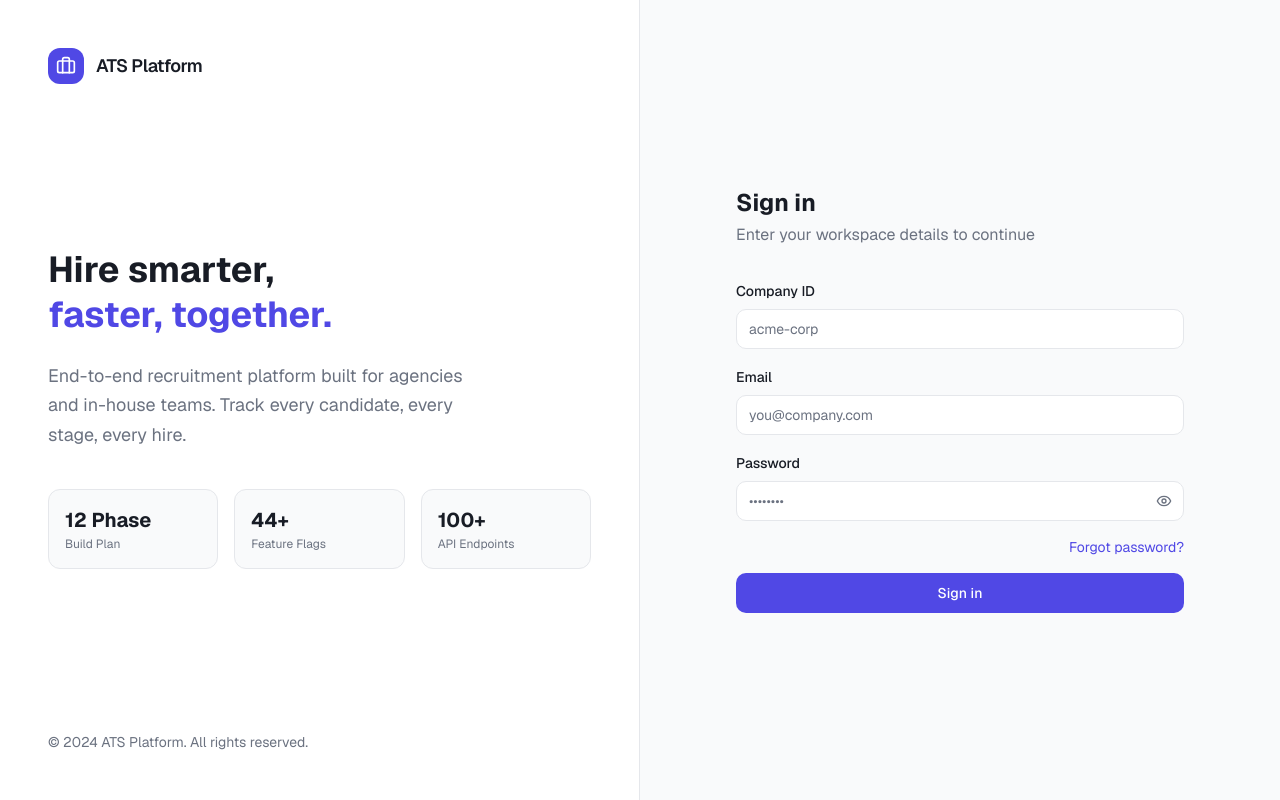
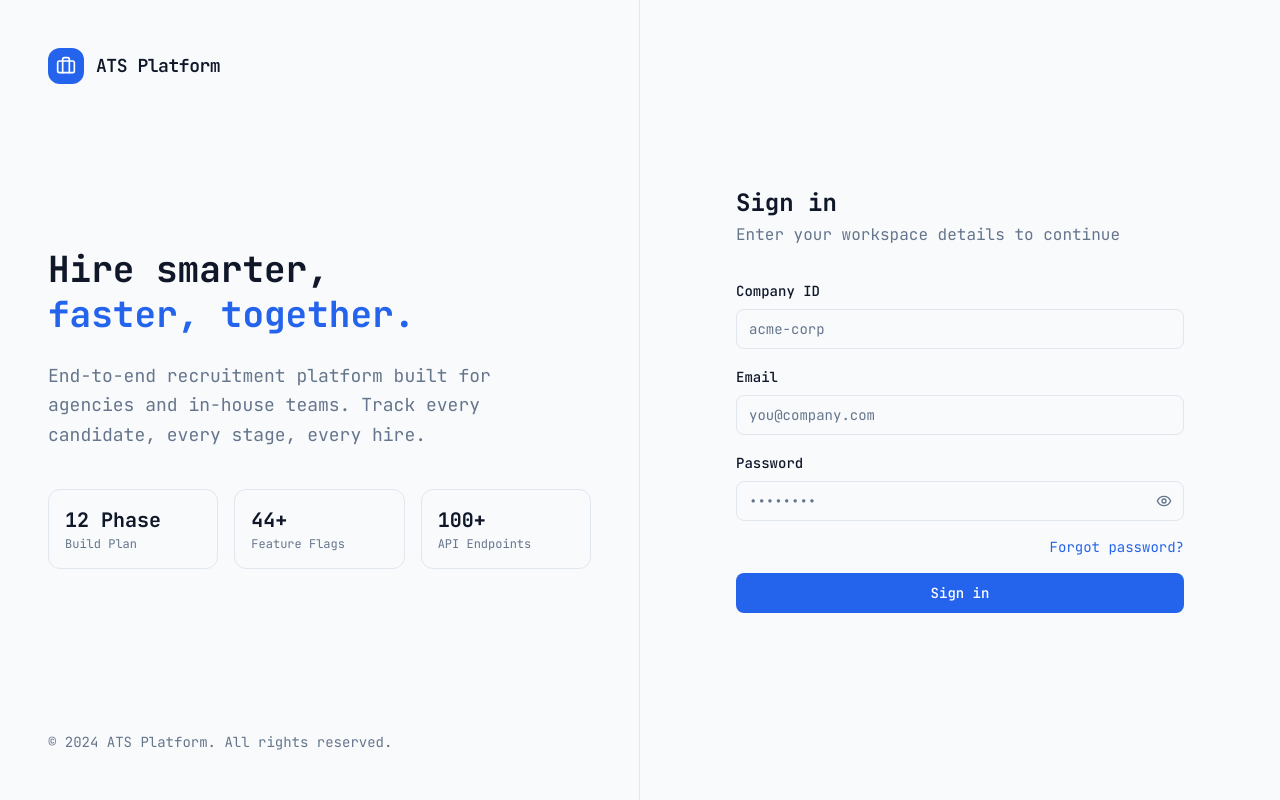
Before and after one commit to awaneesh-anzney/cliqhire-v1, a Next.js app: page /login in a window 1280 px wide. Built offline with nearby package versions, Linux system fonts and the light colour scheme; no server answers.

Commit message:
feat: add global CSS styles with light/dark themes and set up the root layout with metadata and essential providers.

```diff
--- a/src/app/globals.css
+++ b/src/app/globals.css
@@ -1,135 +1,122 @@
-@import url('https://fonts.googleapis.com/css2?family=DM+Sans:ital,opsz,wght@0,9..40,300;0,9..40,400;0,9..40,500;0,9..40,600;0,9..40,700;1,9..40,400&family=DM+Mono:wght@400;500&display=swap');
+@import url('https://fonts.googleapis.com/css2?family=JetBrains+Mono:wght@400;500;600;700;800&display=swap');
 
 @tailwind base;
 @tailwind components;
 @tailwind utilities;
 
-/* ──────────────────────────────────────────────────────────────
-   Design Tokens — single source of truth for all CSS variables
-   ────────────────────────────────────────────────────────────── */
+@layer base {
+  :root {
+    /* Fonts */
+    --font-sans: 'JetBrains Mono', monospace;
+    --font-mono: 'JetBrains Mono', monospace;
+    --radius: 0.5rem;
 
-:root {
-  /* Typography */
-  --font-sans: 'DM Sans', system-ui, sans-serif;
-  --font-mono: 'DM Mono', monospace;
-  --radius: 0.625rem;
+    /* Base Neutrals (Soft White / Navy Tint background) */
+    --background: 210 40% 98%;      /* Soft white (navy tint) */
+    --foreground: 222 47% 11%;      /* Navy text */
 
-  /* Base surfaces */
-  --background: 220 20% 98%;
-  --foreground: 224 21% 12%;
+    /* Cards & Popovers */
+    --card: 0 0% 100%;
+    --card-foreground: 222 47% 11%;
+    --popover: 0 0% 100%;
+    --popover-foreground: 222 47% 11%;
 
-  --card: 0 0% 100%;
-  --card-foreground: 224 21% 12%;
+    /* Primary: Blue */
+    --primary: 221 83% 53%;         /* Primary Blue */
+    --primary-foreground: 0 0% 100%; /* White on Blue */
+    --primary-muted: 214 100% 97%;   /* Tint (light blue) */
 
-  --popover: 0 0% 100%;
-  --popover-foreground: 224 21% 12%;
+    /* Secondary: Navy */
+    --secondary: 222 47% 11%;        /* Navy */
+    --secondary-foreground: 0 0% 100%; /* White on Navy */
 
-  --surface: 0 0% 100%;
-  --surface-elevated: 220 14% 96%;
-  --surface-overlay: 220 13% 91%;
+    /* Success: Green */
+    --success: 142 71% 45%;          /* Green */
+    --success-foreground: 0 0% 100%;   /* White on Green */
+    --success-muted: 149 80% 90%;      /* Mint (light green) */
 
-  /* Borders & muted */
-  --border: 220 13% 91%;
-  --input: 220 13% 91%;
-  --ring: 243 75% 59%;
+    /* Warning: Amber */
+    --warning: 38 92% 50%;           /* Amber */
+    --warning-foreground: 0 0% 100%;   /* White on Amber */
+    --warning-muted: 48 100% 96%;      /* Cream (light amber) */
 
-  --muted: 220 14% 96%;
-  --muted-foreground: 220 9% 46%;
-
-  /* Primary — indigo */
-  --primary: 243 75% 59%;
-  --primary-foreground: 0 0% 100%;
-  --primary-muted: 243 75% 95%;
-
-  /* Secondary */
-  --secondary: 220 14% 96%;
-  --secondary-foreground: 224 21% 12%;
-
-  /* Accent — sky */
-  --accent: 220 14% 96%;
-  --accent-foreground: 224 21% 12%;
-  --accent-muted: 199 89% 93%;
-
-  /* Semantic */
-  --success: 142 71% 45%;
-  --success-foreground: 0 0% 100%;
-  --success-muted: 142 71% 93%;
-
-  --warning: 38 92% 50%;
-  --warning-foreground: 0 0% 100%;
-  --warning-muted: 38 92% 93%;
-
+    /* Destructive (Red fallback for generic errors if needed) */
     --destructive: 0 84% 60%;
     --destructive-foreground: 0 0% 100%;
-  --destructive-muted: 0 84% 94%;
+    --destructive-muted: 0 84% 96%;
 
-  /* Sidebar tokens (shadcn sidebar convention) */
-  --sidebar: 220 20% 98%;
-  --sidebar-foreground: 224 21% 16%;
-  --sidebar-border: 220 13% 91%;
-  --sidebar-primary: 243 75% 59%;
+    /* Accents (maps to primary tint by default in shadcn) */
+    --accent: 214 100% 97%;          /* Tint (light blue) */
+    --accent-foreground: 221 83% 53%;
+
+    /* UI Elements */
+    --muted: 210 40% 96%;
+    --muted-foreground: 215 16% 47%;
+
+    --border: 214 32% 91%;
+    --input: 214 32% 91%;
+    --ring: 221 83% 53%;             /* Ring matches Primary Blue */
+
+    /* Sidebar matching the new design system */
+    --sidebar: 210 40% 98%;          /* Soft white */
+    --sidebar-foreground: 222 47% 11%;
+    --sidebar-border: 214 32% 91%;
+    --sidebar-primary: 221 83% 53%;
     --sidebar-primary-foreground: 0 0% 100%;
-  --sidebar-accent: 243 75% 95%;
-  --sidebar-accent-foreground: 243 75% 40%;
-  --sidebar-ring: 243 75% 59%;
+    --sidebar-accent: 214 100% 97%;  /* Tint (light blue) */
+    --sidebar-accent-foreground: 221 83% 53%;
+    --sidebar-ring: 221 83% 53%;
   }
 
   .dark {
-  --background: 224 21% 9%;
-  --foreground: 213 31% 91%;
+    /* Dark mode maps mostly reversed, preserving hues */
+    --background: 222 47% 11%;       /* Navy as background */
+    --foreground: 210 40% 98%;       /* Soft white text */
 
-  --card: 224 21% 12%;
-  --card-foreground: 213 31% 91%;
+    --card: 222 47% 14%;
+    --card-foreground: 210 40% 98%;
+    --popover: 222 47% 14%;
+    --popover-foreground: 210 40% 98%;
 
-  --popover: 224 21% 12%;
-  --popover-foreground: 213 31% 91%;
+    --primary: 221 83% 60%;          /* Lighter Primary Blue */
+    --primary-foreground: 0 0% 100%;
+    --primary-muted: 221 83% 20%;    /* Dark transparent blue */
 
-  --surface: 224 21% 12%;
-  --surface-elevated: 224 21% 15%;
-  --surface-overlay: 224 21% 18%;
+    --secondary: 210 40% 98%;        /* Soft white on dark */
+    --secondary-foreground: 222 47% 11%;
 
-  --border: 224 21% 20%;
-  --input: 224 21% 20%;
-  --ring: 243 75% 65%;
+    --success: 142 71% 45%;
+    --success-foreground: 0 0% 100%;
+    --success-muted: 142 71% 15%;
 
-  --muted: 224 21% 15%;
-  --muted-foreground: 218 11% 55%;
+    --warning: 38 92% 50%;
+    --warning-foreground: 222 47% 11%;
+    --warning-muted: 38 92% 15%;
 
-  --primary: 243 75% 65%;
-  --primary-foreground: 0 0% 100%;
-  --primary-muted: 243 45% 20%;
+    --destructive: 0 62.8% 30.6%;
+    --destructive-foreground: 210 40% 98%;
+    --destructive-muted: 0 62.8% 15%;
 
-  --secondary: 224 21% 15%;
-  --secondary-foreground: 213 31% 91%;
+    --accent: 221 83% 20%;
+    --accent-foreground: 210 40% 98%;
 
-  --accent: 224 21% 15%;
-  --accent-foreground: 213 31% 91%;
-  --accent-muted: 199 60% 16%;
+    --muted: 223 47% 20%;
+    --muted-foreground: 215 20.2% 65.1%;
 
-  --success: 142 71% 50%;
-  --success-foreground: 0 0% 100%;
-  --success-muted: 142 40% 14%;
+    --border: 223 47% 20%;
+    --input: 223 47% 20%;
+    --ring: 221 83% 60%;
 
-  --warning: 38 92% 55%;
-  --warning-foreground: 0 0% 8%;
-  --warning-muted: 38 60% 16%;
-
-  --destructive: 0 84% 65%;
-  --destructive-foreground: 0 0% 100%;
-  --destructive-muted: 0 50% 16%;
-
-  /* Sidebar dark */
-  --sidebar: 224 21% 12%;
-  --sidebar-foreground: 213 31% 85%;
-  --sidebar-border: 224 21% 20%;
-  --sidebar-primary: 243 75% 65%;
+    --sidebar: 222 47% 11%;
+    --sidebar-foreground: 210 40% 98%;
+    --sidebar-border: 223 47% 20%;
+    --sidebar-primary: 221 83% 60%;
     --sidebar-primary-foreground: 0 0% 100%;
-  --sidebar-accent: 243 45% 20%;
-  --sidebar-accent-foreground: 243 75% 80%;
-  --sidebar-ring: 243 75% 65%;
+    --sidebar-accent: 221 83% 20%;
+    --sidebar-accent-foreground: 210 40% 98%;
+    --sidebar-ring: 221 83% 60%;
   }
-
-/* ── Global resets ─────────────────────────────────────────── */
+}
 
 @layer base {
   * {
@@ -150,9 +137,6 @@
   }
 }
 
-/* ── Tailwind token mapping ────────────────────────────────── */
-/* All hsl() calls use the CSS vars above so Tailwind bg-primary etc. work */
-
 /* ── Scrollbar ─────────────────────────────────────────────── */
 ::-webkit-scrollbar { width: 6px; height: 6px; }
 ::-webkit-scrollbar-track { background: transparent; }
@@ -161,7 +145,7 @@
 
 /* ── Focus Ring ────────────────────────────────────────────── */
 :focus-visible {
-  outline: 2px solid hsl(var(--primary));
+  outline: 2px solid hsl(var(--ring));
   outline-offset: 2px;
 }
 
@@ -170,7 +154,7 @@
   background: linear-gradient(
     90deg,
     hsl(var(--muted)) 0%,
-    hsl(var(--surface-overlay)) 50%,
+    hsl(var(--muted-foreground) / 0.1) 50%,
     hsl(var(--muted)) 100%
   );
   background-size: 200% 100%;
--- a/src/app/layout.tsx
+++ b/src/app/layout.tsx
@@ -2,10 +2,10 @@ import type { Metadata } from "next"
 import { Toaster } from "sonner"
 import { QueryProvider } from "@/lib/query-provider"
 import "./globals.css"
-import { Geist } from "next/font/google"
+import { JetBrains_Mono } from "next/font/google"
 import { cn } from "@/lib/utils"
 
-const geist = Geist({ subsets: ["latin"], variable: "--font-sans" })
+const jetbrainsMono = JetBrains_Mono({ subsets: ["latin"], variable: "--font-sans" })
 
 export const metadata: Metadata = {
   title: {
@@ -21,7 +21,7 @@ export default function RootLayout({
   children: React.ReactNode
 }) {
   return (
-    <html lang="en" suppressHydrationWarning className={cn("font-sans antialiased", geist.variable)}>
+    <html lang="en" suppressHydrationWarning className={cn("font-sans antialiased", jetbrainsMono.variable)}>
       <body>
         <QueryProvider>
           {children}
```
Lines whose indentation alone changed are shown as unchanged.
